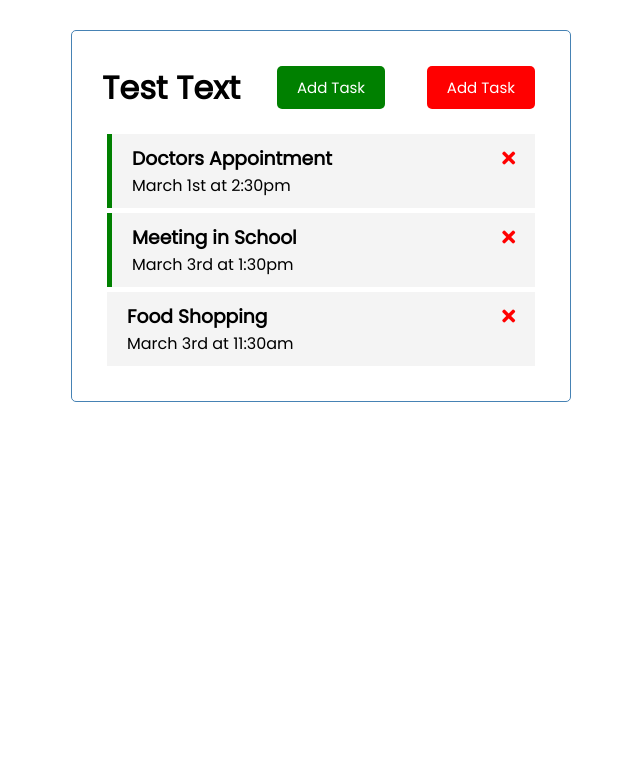
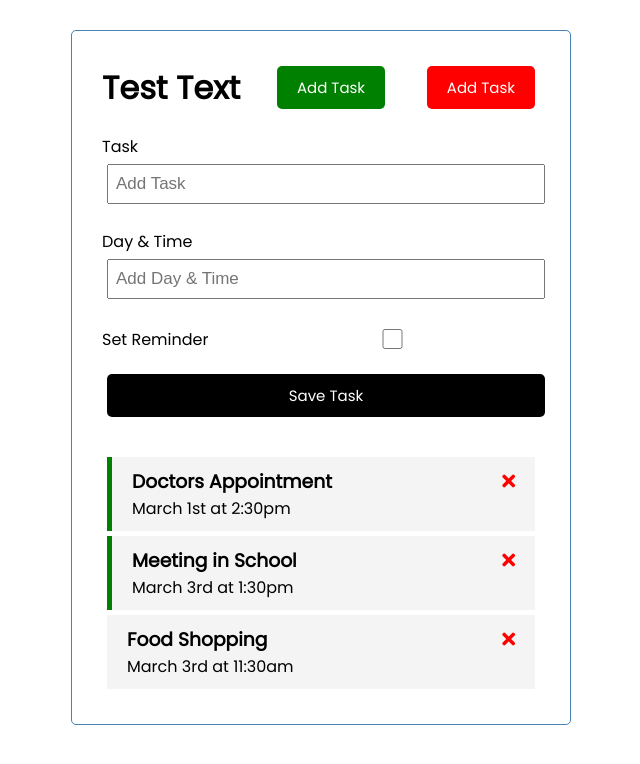
Before and after one commit to ytkyoung/vue-crash-test, a Vue app: page / in a window 1280 px wide. Shown: the top 764 px of the page, without its empty margins (319-959 px from the left). Built offline with nearby package versions, Linux system fonts and the light colour scheme.

Commit message:
add task

```diff
--- a/src/App.vue
+++ b/src/App.vue
@@ -1,19 +1,26 @@
 <template>
   <div class="container">
     <Header title="Test Text" />
-    <Tasks @delete-task="deleteTask" :tasks="tasks" />
+    <AddTask @add-task="addTask" />
+    <Tasks
+      @toggle-reminder="toggleReminder"
+      @delete-task="deleteTask"
+      :tasks="tasks"
+    />
   </div>
 </template>
 
 <script>
 import Header from "./components/Header";
 import Tasks from "./components/Tasks";
+import AddTask from "./components/AddTask";
 
 export default {
   name: "App",
   components: {
     Header,
     Tasks,
+    AddTask,
   },
   data() {
     return {
@@ -21,9 +28,20 @@
     };
   },
   methods: {
+    addTask(task) {
+      this.tasks = [...this.tasks, task];
+    },
     deleteTask(id) {
+      if (confirm("Are you sure?")) {
+        this.tasks = this.tasks.filter((task) => task.id !== id);
+      }
       // console.log("task", id);
-      this.tasks = this.tasks.filter((task) => task.id !== id);
+    },
+    toggleReminder(id) {
+      console.log(id);
+      this.tasks = this.tasks.map((task) =>
+        task.id === id ? { ...task, reminder: !task.reminder } : task
+      );
     },
   },
   created() {
--- /dev/null
+++ b/src/components/AddTask.vue
@@ -0,0 +1,97 @@
+<template>
+  <form @submit="onSubmit" class="add-form">
+    <div class="form-control">
+      <label>Task</label>
+      <input type="text" v-model="text" name="text" placeholder="Add Task" />
+    </div>
+    <div class="form-control">
+      <label>Day & Time</label>
+      <input
+        type="text"
+        v-model="day"
+        name="day"
+        placeholder="Add Day & Time"
+      />
+    </div>
+    <div class="form-control form-control-check">
+      <label>Set Reminder</label>
+      <input type="checkbox" v-model="reminder" name="reminder" />
+    </div>
+
+    <input type="submit" value="Save Task" class="btn btn-block" />
+  </form>
+</template>
+
+<script>
+export default {
+  name: "AddTask",
+  data() {
+    return {
+      text: "",
+      day: "",
+      reminder: false,
+    };
+  },
+  methods: {
+    onSubmit(e) {
+      e.preventDefault();
+
+      if (!this.text) {
+        alert("Please add a task");
+        return;
+      }
+
+      const newTask = {
+        id: Math.floor(Math.random() * 100000),
+        text: this.text,
+        day: this.day,
+        reminder: this.reminder,
+      };
+
+      console.log(newTask);
+      this.$emit("add-task", newTask);
+
+      this.text = "";
+      this.day = "";
+      this.reminder = false;
+    },
+  },
+};
+</script>
+
+<style scoped>
+.add-form {
+  margin-bottom: 40px;
+}
+
+.form-control {
+  margin: 20px 0;
+}
+
+.form-control label {
+  display: block;
+}
+
+.form-control input {
+  width: 100%;
+  height: 40px;
+  margin: 5px;
+  padding: 3px 7px;
+  font-size: 17px;
+}
+
+.form-control-check {
+  display: flex;
+  align-items: center;
+  justify-content: space-between;
+}
+
+.form-control-check label {
+  flex: 1;
+}
+
+.form-control-check input {
+  flex: 2;
+  height: 20px;
+}
+</style>
--- a/src/components/Task.vue
+++ b/src/components/Task.vue
@@ -1,8 +1,11 @@
 <template>
-  <div :class="[task.reminder ? 'reminder' : '', 'task']">
+  <div
+    @dblclick="$emit('toggle-reminder', task.id)"
+    :class="[task.reminder ? 'reminder' : '', 'task']"
+  >
     <h3>
       {{ task.text }}
-      <i @click="onDelete(task.id)" class="fas fa-times"></i>
+      <i @click="$emit('delete-task', task.id)" class="fas fa-times"></i>
     </h3>
     <p>{{ task.day }}</p>
   </div>
@@ -14,12 +17,12 @@
   props: {
     task: Object,
   },
-  methods: {
-    onDelete(id) {
-      // console.log(id);
-      this.$emit("delete-task", id);
-    },
-  },
+  // methods: {
+  //   onDelete(id) {
+  //     // console.log(id);
+  //     this.$emit("delete-task", id);
+  //   },
+  // },
 };
 </script>
 <style scope>
--- a/src/components/Tasks.vue
+++ b/src/components/Tasks.vue
@@ -1,7 +1,11 @@
 <template>
   <div>
     <div :key="task.id" v-for="task in tasks">
-      <Task @delete-task="$emit('delete-task', task.id)" :task="task" />
+      <Task
+        @toggle-reminder="$emit('toggle-reminder', task.id)"
+        @delete-task="$emit('delete-task', task.id)"
+        :task="task"
+      />
     </div>
   </div>
 </template>
@@ -16,6 +20,6 @@
   components: {
     Task,
   },
-  emits: ["delete-task"],
+  emits: ["delete-task", "toggle-reminder"],
 };
 </script>
```
